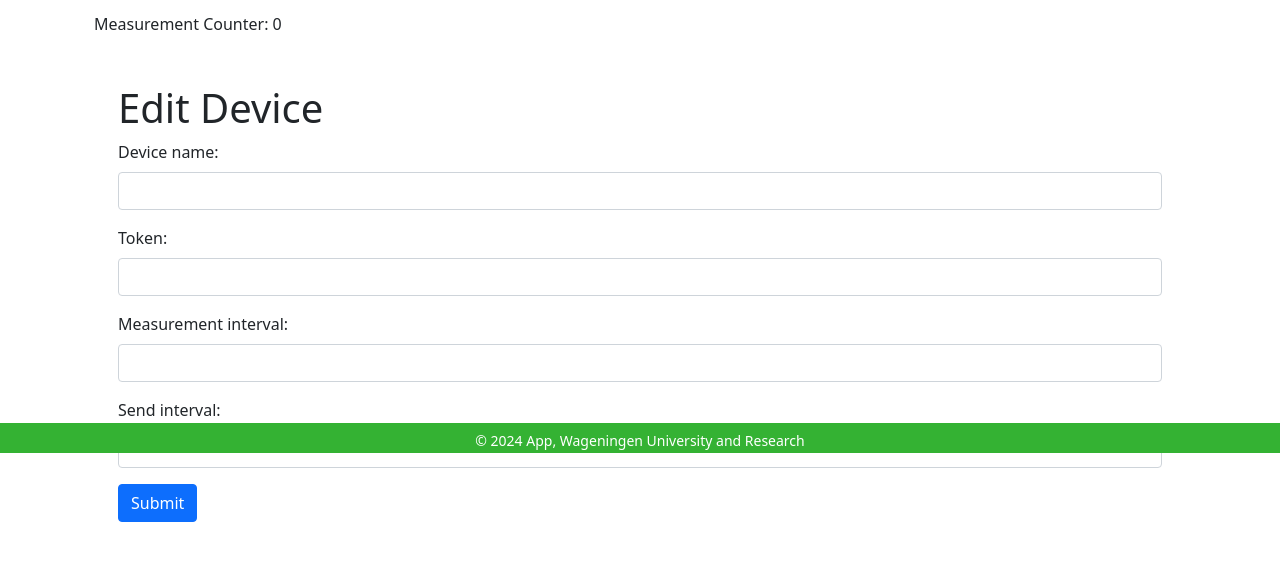
After one commit to gerritseigers/pisniffer, a Flask app: template templates/edit_device.html in a window 1280 px wide. The commit adds this page. Shown: the part 347-909 px from the top of the page. Run offline with Flask 3, Linux system fonts and the light colour scheme; the template is opened without the code that fills it, so the values that code supplies are empty; data comes from the database, SQL or seed files in the repository; both versions use the stored data as it was after the commit; parts of the project's set-up code (start-up, migrations or seed data) failed here and were passed over; some libraries are stand-ins or nearby versions.

Commit message:
Add measurement counter and integrate with Flask app; update templates and styles

```diff
--- a/main.py
+++ b/main.py
@@ -5,7 +5,9 @@ from measurement.measurement import read_sensors
 from models.model import Device
 from models.seed_database import seed_database
 from flask import Flask
+from flask_bootstrap import Bootstrap, Bootstrap5
 from controllers.controllers import controllers
+from shared import measurement_counter, increment_measurement_counter  # Import the shared variable and function
 import time
 import json
 import asyncio
@@ -19,8 +21,13 @@ connectionString = (
 message_queue = queue.Queue()
 
 app = Flask(__name__)
+Bootstrap5(app)
 app.register_blueprint(controllers)
 
+
+@app.context_processor
+def inject_measurement_counter():
+    return dict(measurement_counter=measurement_counter)
 
 def run_flask_app():
     app.run(host='0.0.0.0', port=5000)
--- a/measurement/measurement.py
+++ b/measurement/measurement.py
@@ -4,13 +4,13 @@ from session_config import session
 from models.model import Device, Measurement
 import datetime
 import time
-
+from shared import increment_measurement_counter  # Import the shared function
 
 def read_sensors(message_queue):
 
     logger.info("Starting the data generation loop...")
     device = session.query(Device).filter_by(name="device1").first()
-
+    global measurement_counter  # Ensure the counter is global
 
     while True:
         try:
@@ -26,6 +26,7 @@ def read_sensors(message_queue):
                 device=device)
             session.add(measurement)
             session.commit()
+            increment_measurement_counter()  # Update the counter
 
             data = {
                 "device_id": f"{device.name}",
--- a/requirements.txt
+++ b/requirements.txt
@@ -2,3 +2,4 @@ azure-iot-device
 sqlalchemy
 colorlog
 Flask
+bootstrap-flask
--- /dev/null
+++ b/shared.py
@@ -0,0 +1,5 @@
+measurement_counter = 0
+
+def increment_measurement_counter():
+    global measurement_counter
+    measurement_counter += 1
--- /dev/null
+++ b/static/css/site.css
@@ -0,0 +1,69 @@
+/* Sticky footer styles
+-------------------------------------------------- */
+html {
+    position: relative;
+    min-height: 100%;
+  }
+  body {
+    margin-bottom: 40px; /* Margin bottom by footer height */
+  }
+
+  .navbar-brand-img {
+    margin: 10px 25px 0px 10px;
+  }
+
+  .bg-green{
+    background-color: #34B233;
+  }
+
+  .content {
+    min-height: 78vh;
+  }
+
+  .textarea {
+    min-width: 100%
+  }
+
+  .footer {
+    height: 30px; /* Set the fixed height of the footer here */
+    color: white;
+    position: fixed;
+    left: 0;
+    bottom: 0;
+    width: 100%;
+    text-align: center;
+  }
+
+  .footer > div {
+    margin-top: 5px;
+  }
+
+  /* Custom page CSS
+   * Not required for template or sticky footer method.
+   * --------------------------------------------------
+
+  .container {
+    padding: 60px 15px 0;
+  }
+  .container .text-muted {
+    margin: 7px 0;
+  }
+
+  .navbar-brand {
+    padding: 0px;
+  }
+
+  .navbar-brand>img {
+    height: 100%;
+    width: auto;
+  }
+
+  .navbar-text {
+      position: absolute;
+      width: 100%;
+      left: 0;
+      text-align: center;
+      margin: auto;
+      padding-top: 10px;
+  }
+*/
--- a/templates/base.html
+++ b/templates/base.html
@@ -1,17 +1,64 @@
+{% from 'bootstrap5/nav.html' import render_nav_item %}
+{% from 'bootstrap5/utils.html' import render_messages %}
 <!DOCTYPE html>
 <html lang="en">
+
 <head>
-    <meta charset="UTF-8">
-    <meta name="viewport" content="width=device-width, initial-scale=1.0">
-    <title>{% block title %}IoT Hub{% endblock %}</title>
-    <link rel="stylesheet" href="https://stackpath.bootstrapcdn.com/bootstrap/5.1.3/css/bootstrap.min.css">
+    <meta charset="utf-8">
+    <meta name="viewport" content="width=device-width, initial-scale=1, shrink-to-fit=no">
+    <link rel="shortcut icon" href="/static/img/favicon.ico">
+
+    {% block styles %}
+        <!-- Bootstrap CSS -->
+        {{ bootstrap.load_css() }}
+        <link href="https://cdn.jsdelivr.net/npm/bootstrap@5.0.1/dist/css/bootstrap.min.css" rel="stylesheet" integrity="sha384-+0n0xVW2eSR5OomGNYDnhzAbDsOXxcvSN1TPprVMTNDbiYZCxYbOOl7+AMvyTG2x" crossorigin="anonymous">
+        <link rel="stylesheet" type="text/css" href="https://cdn.datatables.net/1.10.25/css/dataTables.bootstrap5.css">
+        <link rel="stylesheet" type="text/css" href="/static/css/site.css">
+    {% endblock %}
 </head>
+
 <body>
-    <nav class="navbar navbar-expand-lg navbar-light bg-light">
-        <a class="navbar-brand" href="/">IoT Hub</a>
+
+    <nav class="navbar navbar-expand-lg navbar-dark bg-green">
+        <div class="container-fluid">
+            <img src="/static/img/WUR_W_standard.png" class="navbar-brand-img d-none d-sm-block">
+            <img src="/static/img/WUR_W_logo_small.png" class="navbar-brand-img d-sm-none d-xs-block">
+            <a class="navbar-brand" href="/">App</a>
+            <button class="navbar-toggler" type="button" data-bs-toggle="collapse" data-bs-target="#navbarNav" aria-controls="navbarNav" aria-expanded="false" aria-label="Toggle navigation">
+            <span class="navbar-toggler-icon"></span>
+            </button>
+            <div class="collapse navbar-collapse" id="navbarNav">
+            <ul class="navbar-nav">
+            </ul>
+            </div>
+        </div>
     </nav>
+
+
+    {# Render de message box voor informatie en foutmeldingen en de content #}
     <div class="container">
-        {% block content %}{% endblock %}
+      {{ render_messages(container=False, dismissible=True, dismiss_animate=True) }}
+      <hr>
+      <p>Measurement Counter: {{ measurement_counter }}</p>
+      {% block content %}{% endblock %}
     </div>
+
+    <script type="text/javascript" charset="utf8" src="https://code.jquery.com/jquery-3.6.0.min.js"></script>
+    <script type="text/javascript" charset="utf8" src="https://cdn.datatables.net/1.10.25/js/jquery.dataTables.js"></script>
+    <script type="text/javascript" charset="utf8" src="https://cdn.datatables.net/1.10.25/js/dataTables.bootstrap5.js"></script>
+
+    {# Maak een Footer aan #}
+    <footer class="footer bg-green">
+        <div>
+            <small> &copy; <script>document.write(new Date().getFullYear())</script> App, Wageningen University and Research</small>
+        </div>
+    </footer>
+
+    {% block scripts %}
+        {{ bootstrap.load_js() }}
+        <script type="text/javascript" charset="utf8" src="https://code.jquery.com/jquery-3.6.0.min.js"></script>
+        <script src="/static/javascript/site.js"></script>
+    {% endblock %}
+
 </body>
 </html>
--- /dev/null
+++ b/templates/edit_device.html
@@ -0,0 +1,28 @@
+{% extends 'base.html' %}
+
+{% block title %}Edit Device{% endblock %}
+
+{% block content %}
+<div class="container mt-5">
+    <h1>Edit Device</h1>
+    <form method="post">
+        <div class="mb-3">
+            <label for="new_name" class="form-label">Device name:</label>
+            <input type="text" class="form-control" id="new_name" name="new_name" value="{{ device.name }}">
+        </div>
+        <div class="mb-3">
+            <label for="new_token" class="form-label">Token:</label>
+            <input type="text" class="form-control" id="new_token" name="new_token" value="{{ device.token }}">
+        </div>
+        <div class="mb-3">
+            <label for="new_measurement_interval" class="form-label">Measurement interval:</label>
+            <input type="text" class="form-control" id="new_measurement_interval" name="new_measurement_interval" value="{{ device.measurement_interval }}">
+        </div>
+        <div class="mb-3">
+            <label for="new_send_interval" class="form-label">Send interval:</label>
+            <input type="text" class="form-control" id="new_send_interval" name="new_send_interval" value="{{ device.send_interval }}">
+        </div>
+        <button type="submit" class="btn btn-primary">Submit</button>
+    </form>
+</div>
+{% endblock %}
```
Also changed, not shown: controllers/controllers.py (+13 -38 lines), demo.db, 2 other files.
